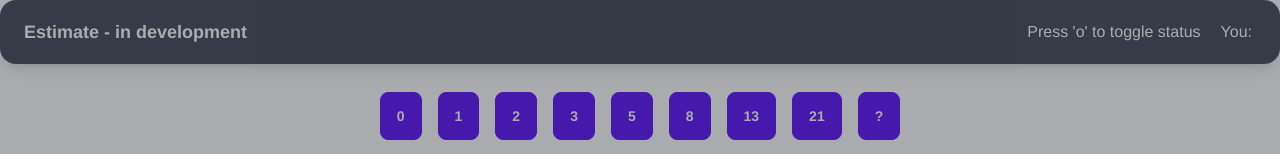
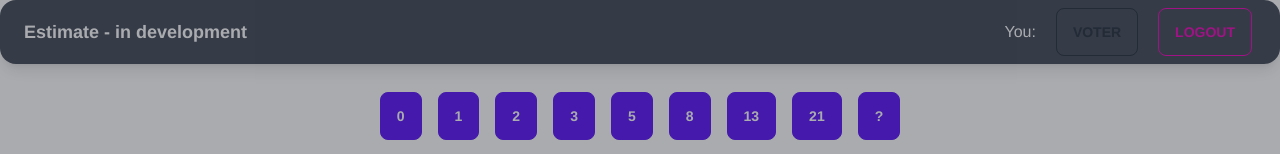
Before and after one commit to PatrikBird/estimate, a Vue app: page / in a window 1280 px wide. Shown: the top 154 px of the page. Built offline with nearby package versions, Linux system fonts and the light colour scheme; no server answers; the database is empty.

Commit message:
ui(nav): add logout and toggle buttons

```diff
--- a/src/components/NavBar.vue
+++ b/src/components/NavBar.vue
@@ -1,17 +1,28 @@
 <script setup lang="ts">
 import { useMainStore } from '~/store/main'
 const mainStore = useMainStore()
+
+const btnText = computed(() => (mainStore.user.isObserver ? 'Observer' : 'Voter'))
 </script>
 
 <template>
   <div class="navbar mb-2 shadow-lg bg-neutral text-neutral-content rounded-box">
     <div class="px-2 mx-2 navbar-start">
       <span class="text-lg font-bold">Estimate - in development</span>
-      <a class="mx-5" href="https://github.com/PatrikBird/estimate" target="_blank"><akar-icons:github-fill /></a>
+      <a class="mx-5" href="https://github.com/PatrikBird/estimate" target="_blank"
+        ><akar-icons:github-fill
+      /></a>
     </div>
     <div class="navbar-end mr-5">
-      <p class="mr-5">Press 'o' to toggle status</p>
       <p>You: {{ mainStore.user.username }}</p>
+      <button class="btn btn-outline ml-5" @click="mainStore.toggleObserver()">
+        {{ btnText }}
+      </button>
+      <button
+        class="btn btn-outline btn-secondary ml-5"
+        @click="mainStore.deleteUserFromDb(mainStore.user.id)">
+        Logout
+      </button>
     </div>
     <!-- <div class="hidden px-2 mx-2 navbar-center lg:flex">
       <div class="flex items-stretch justify-end">
```
